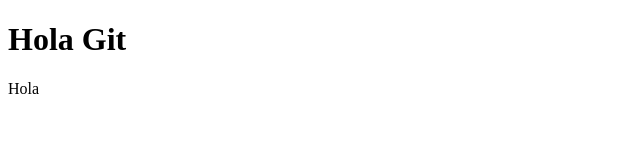
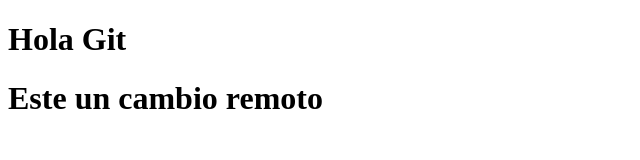
Before and after one commit to miuguelt/Prueba10, a plain HTML site: page index.html in a window 1280 px wide. Shown: the whole page, without its empty margins (0-640 px from the left). Drawn offline with Linux system fonts and the light colour scheme.

Commit message:
Update index.html

```diff
--- a/index.html
+++ b/index.html
@@ -7,6 +7,6 @@
 </head>
 <body>
     <h1>Hola Git</h1>
-    Hola
+    <h1>Este un cambio remoto</h1>
 </body>
 </html>
```
